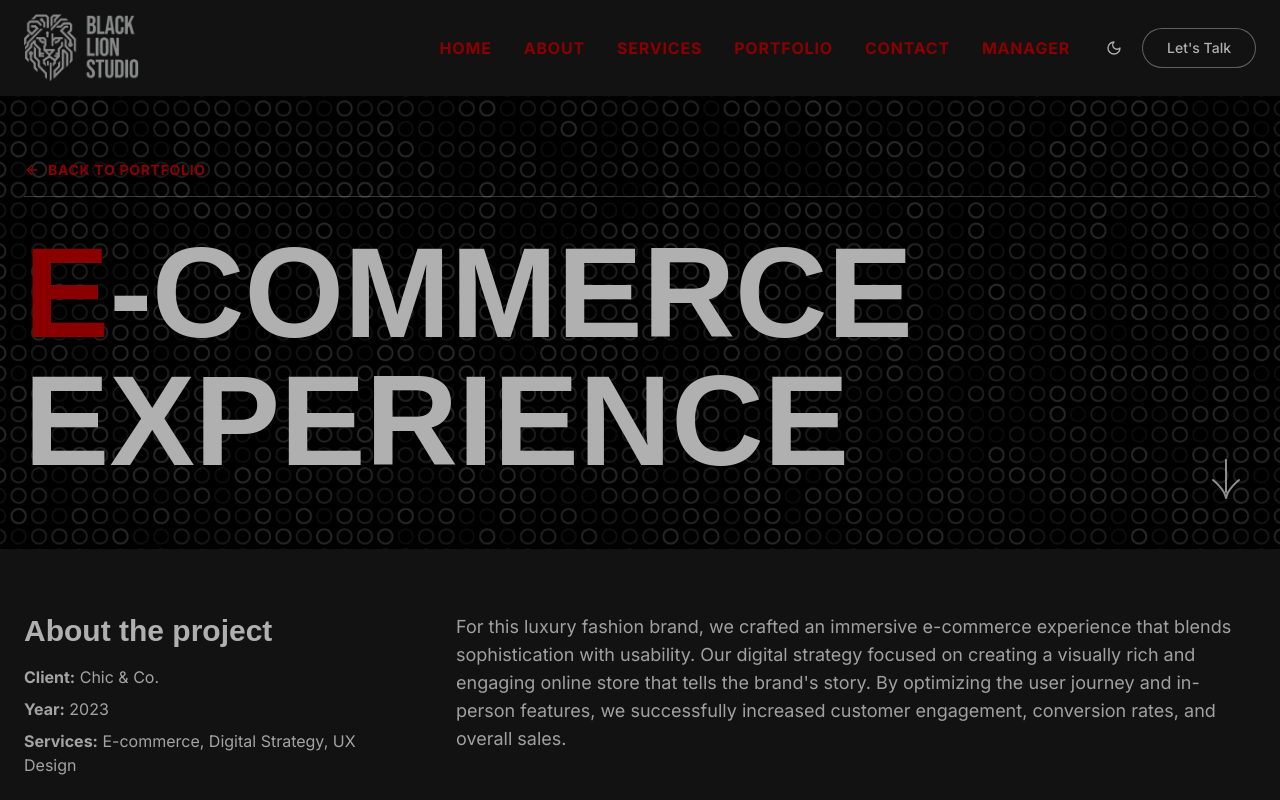
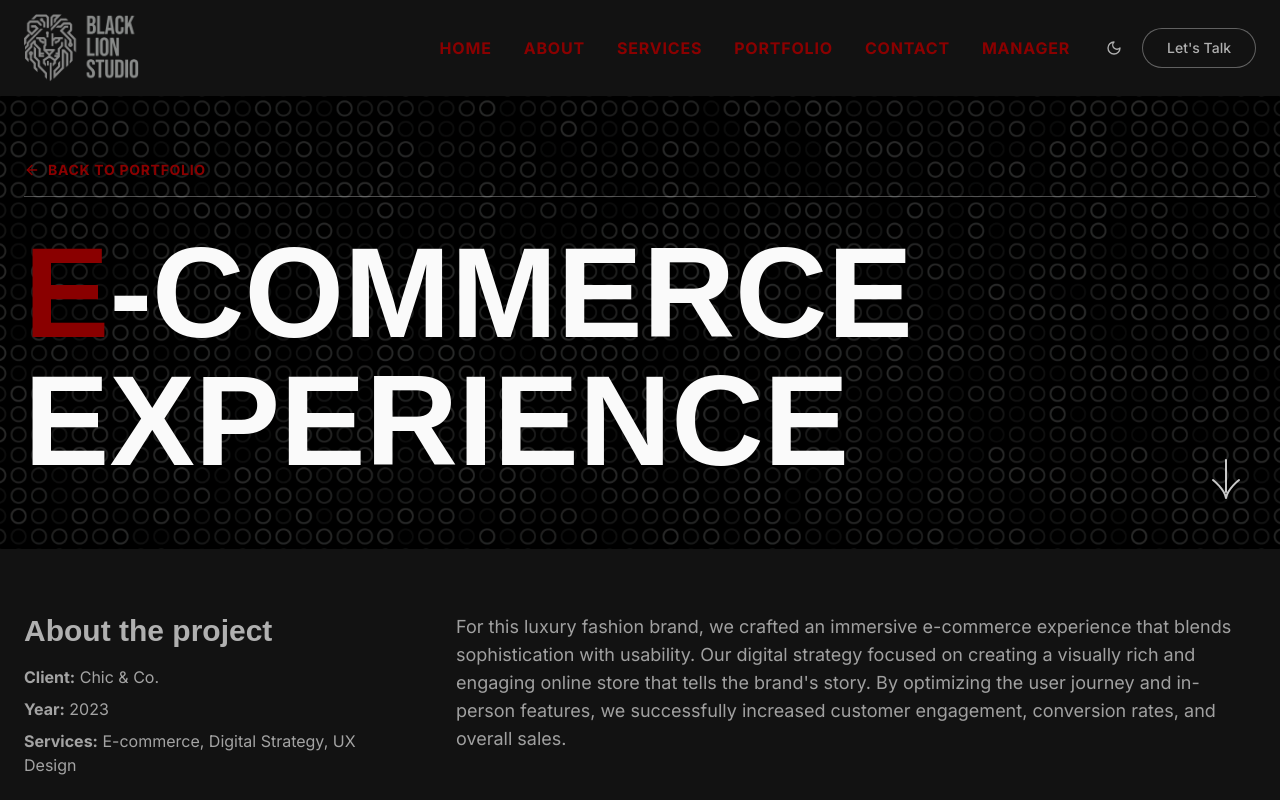
Before and after one commit to blck04/blacklionstudio, a Next.js app: page /work/e-commerce-experience in a window 1280 px wide. Shown: the top 800 px of the page. Built offline with nearby package versions, Linux system fonts and the light colour scheme; a web font is replaced by a local one.

Commit message:
USEE THE SAME LIGHT COLOR FOR THE PROJCT PAGE HEADER IN BOTH MODES

```diff
--- a/src/app/work/[slug]/page.tsx
+++ b/src/app/work/[slug]/page.tsx
@@ -41,8 +41,8 @@ export default function ProjectPage({ params }: { params: { slug: string } }) {
               <ArrowLeft className="h-4 w-4 transition-transform duration-300 group-hover:-translate-x-1" />
               Back to Portfolio
             </Link>
-            <Separator className="mb-6 md:mb-8 bg-foreground/30" />
-            <h1 className="font-headline text-5xl font-bold tracking-tighter text-foreground md:text-7xl lg:text-9xl">
+            <Separator className="mb-6 md:mb-8 bg-destructive-foreground/30" />
+            <h1 className="font-headline text-5xl font-bold tracking-tighter text-destructive-foreground md:text-7xl lg:text-9xl">
               <span className="text-destructive">{projectTitleUpper.charAt(0)}</span>{projectTitleUpper.slice(1)}
             </h1>
           </div>
@@ -53,7 +53,7 @@ export default function ProjectPage({ params }: { params: { slug: string } }) {
               viewBox="0 0 28 40"
               fill="none"
               xmlns="http://www.w3.org/2000/svg"
-              className="h-10 w-7 text-foreground/80 animate-bounce"
+              className="h-10 w-7 text-destructive-foreground/80 animate-bounce"
             >
               <path
                 d="M1 21C1 21 12.5818 29.991 14 39C15.4182 29.991 27 21 27 21"
```
